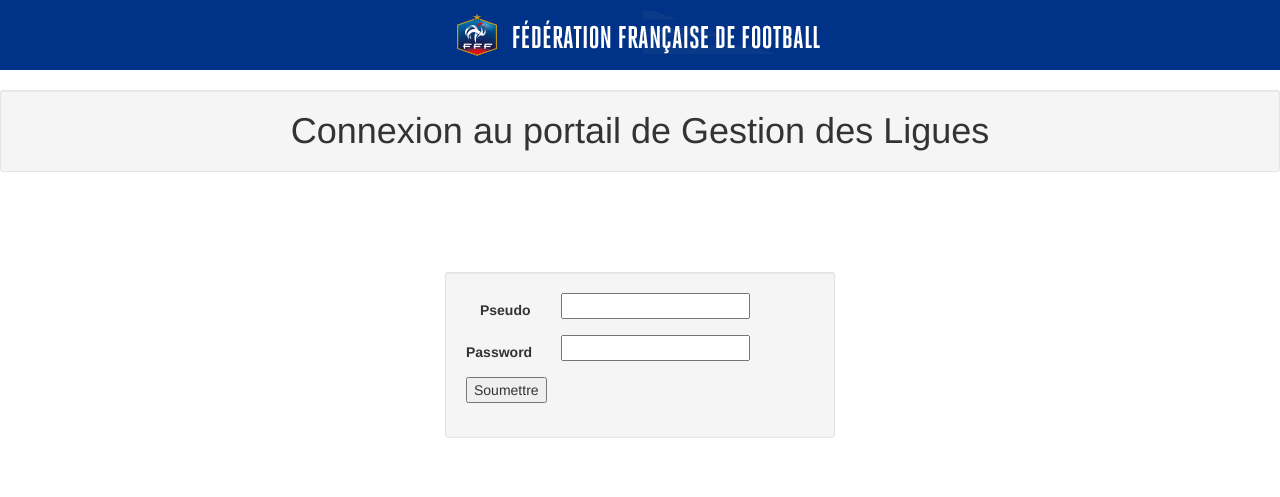
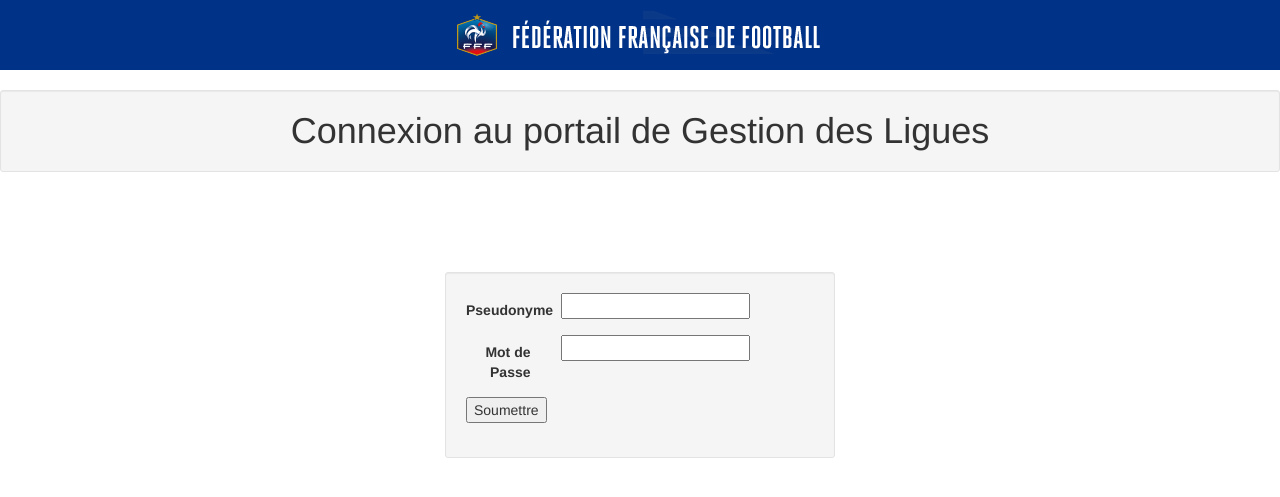
Before and after one commit to lcuoco/FFF_intranet_Projet_cuoco, a PHP site: page / in a window 1280 px wide. Shown: the top 497 px of the page. Run offline with PHP 8.4, Linux system fonts and the light colour scheme; some libraries are stand-ins or nearby versions.

Commit message:
modif presentation
cahngement du text

```diff
--- a/FFF_intranet_V17/index.php
+++ b/FFF_intranet_V17/index.php
@@ -2,6 +2,7 @@
 session_start();
 //Ici nous somes dans le controler singleton qui va permettre d'inclure le modeole ainsi que les diffrentes vues en fonction des diffrents controlers
 // on demare ici une session pour pouvoirstocker dans une variable de session l'etat qui en fonction de sa valeur enverra une vue ou une autre
+//! passernles if en switwh case
     require('config.inc.php');
     require('./modele/connexion-modele.inc.php');
     require('./controllers/connexion-controller.inc.php');
--- a/FFF_intranet_V17/views/connexion-view.inc.php
+++ b/FFF_intranet_V17/views/connexion-view.inc.php
@@ -34,13 +34,13 @@
         <div class ='col-lg-offset-4 col-lg-4 well well-sm' style = 'padding: 20px;'>
       <form class="form-horizontal" action="<?php echo htmlspecialchars($_SERVER['PHP_SELF'], ENT_QUOTES); ?>" method="post">
         <div class="form-group">
-          <label class="control-label col-lg-3" for="pseudo">Pseudo </label>
+          <label class="control-label col-lg-3" for="pseudo">Pseudonyme </label>
           <div class = 'col-lg-4'>
           <input type="text" name="pseudo" id="pseudo"/>
         </div>
       </div>
       <div class="form-group">
-          <label class="control-label col-lg-3" for="password">Password </label>
+          <label class="control-label col-lg-3" for="password">Mot de Passe </label>
            <div class="col-lg-4">
           <input type="password" name="pwd" id="pwd"/></td>
       </div>
--- a/FFF_intranet_V17/views/playercrea-view.inc.php
+++ b/FFF_intranet_V17/views/playercrea-view.inc.php
@@ -65,7 +65,7 @@ try
         										while($reponse = $resultats->fetch()){?>
         										<option value="<?php echo $reponse['IDJOUEUR']; ?>"> <?php echo $reponse['NOMJOUEUR'].' '.$reponse['PRENOMJOUEUR']; ?></option>
 												<?php } ?></select><br></td></div>
-											<div class ="text-center"><h5><span class="glyphicon glyphicon-arrow-down"></span></h5>
+												<div class ="text-center"><h5><span class="glyphicon glyphicon-arrow-down"></span></h5>
 												<select class ='centrea btn btn-default' name="clubint" id="clubint">
 												<?php
         										$repligue=$bdd->query('SELECT * FROM DIRECTEUR WHERE IDCOUSER = "'.$_SESSION['idUser'].'"');
```
Also changed, not shown: 5 other files.
